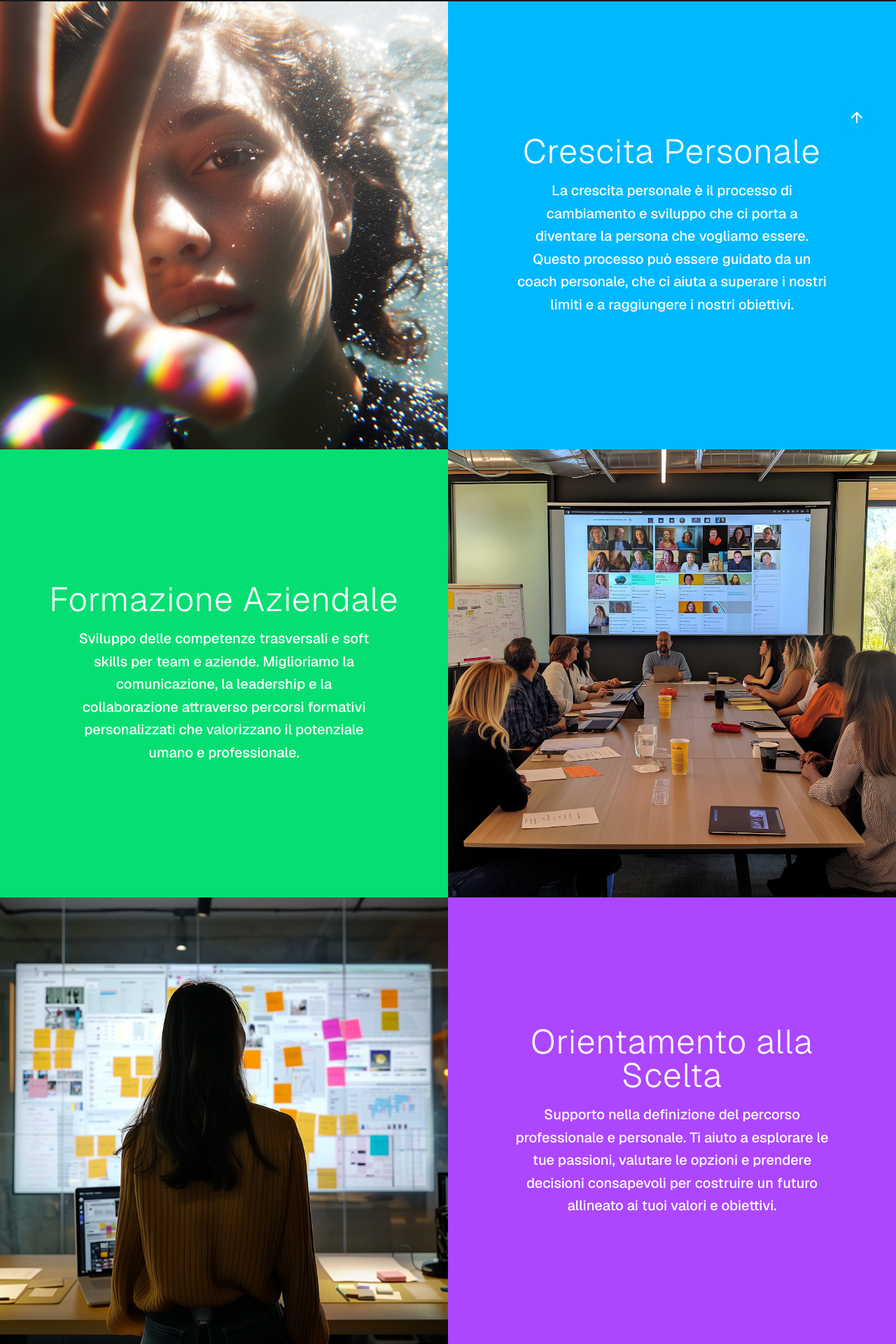
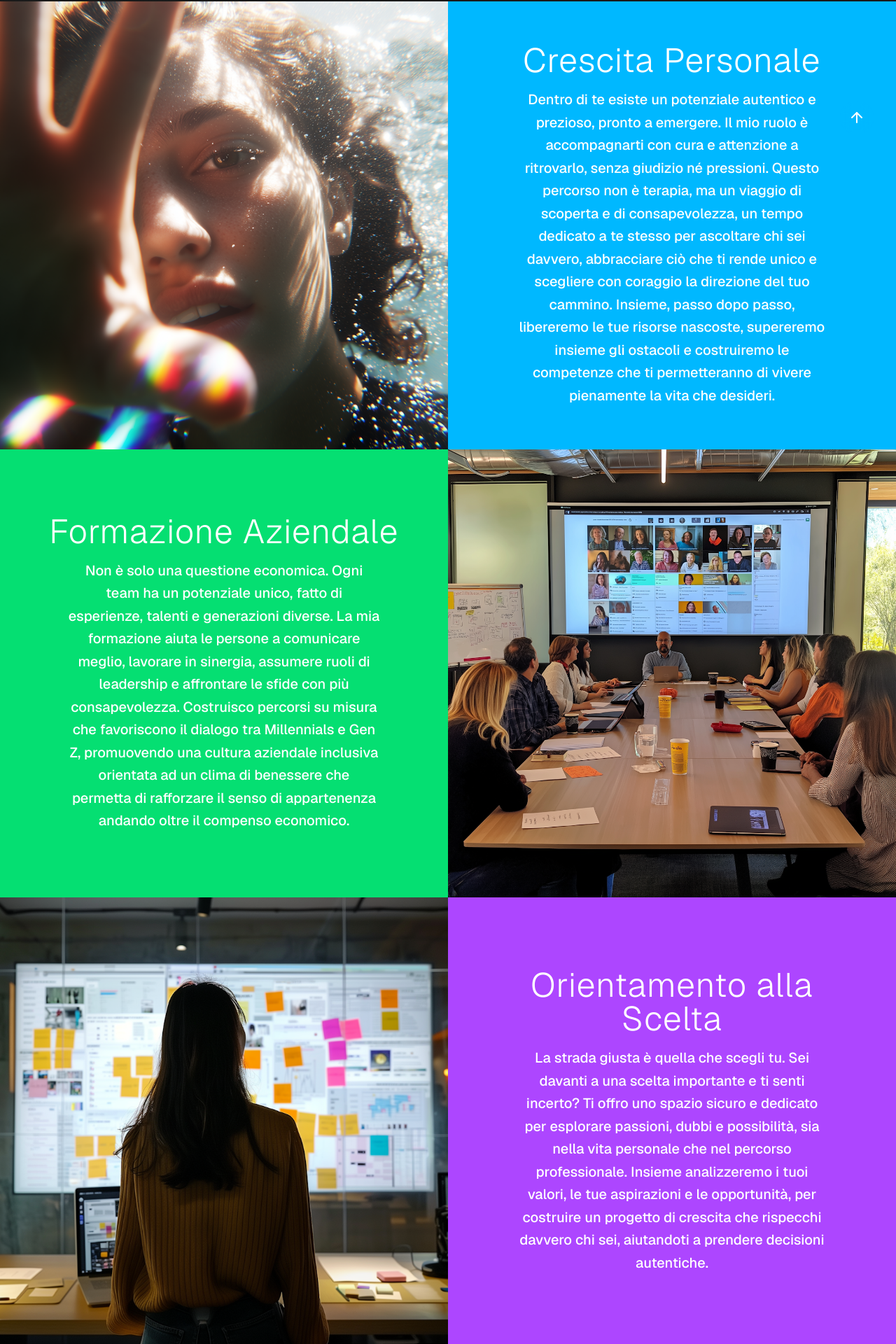
Before and after one commit to ezequiasaramburu/martina-website, a Next.js app: page / in a window 1280 px wide. Shown: the part 576-2496 px from the top of the page at 70% size. Built offline with nearby package versions, Linux system fonts and the light colour scheme.

Commit message:
update info on home page

```diff
--- a/src/components/ColorfulSection.tsx
+++ b/src/components/ColorfulSection.tsx
@@ -30,7 +30,7 @@ const sectionData: SectionData[] = [
     id: "self-esteem",
     title: "Crescita Personale",
     description:
-      "La crescita personale è il processo di cambiamento e sviluppo che ci porta a diventare la persona che vogliamo essere. Questo processo può essere guidato da un coach personale, che ci aiuta a superare i nostri limiti e a raggiungere i nostri obiettivi.",
+      "Dentro di te esiste un potenziale autentico e prezioso, pronto a emergere. Il mio ruolo è accompagnarti con cura e attenzione a ritrovarlo, senza giudizio né pressioni. Questo percorso non è terapia, ma un viaggio di scoperta e di consapevolezza, un tempo dedicato a te stesso per ascoltare chi sei davvero, abbracciare ciò che ti rende unico e scegliere con coraggio la direzione del tuo cammino. Insieme, passo dopo passo, libereremo le tue risorse nascoste, supereremo insieme gli ostacoli e costruiremo le competenze che ti permetteranno di vivere pienamente la vita che desideri.",
     backgroundColor: "bg-blue-400",
     textColor: "text-white",
     type: "text",
@@ -48,7 +48,7 @@ const sectionData: SectionData[] = [
     id: "minimalism",
     title: "Formazione Aziendale",
     description:
-      "Sviluppo delle competenze trasversali e soft skills per team e aziende. Miglioriamo la comunicazione, la leadership e la collaborazione attraverso percorsi formativi personalizzati che valorizzano il potenziale umano e professionale.",
+      "Non è solo una questione economica. Ogni team ha un potenziale unico, fatto di esperienze, talenti e generazioni diverse. La mia formazione aiuta le persone a comunicare meglio, lavorare in sinergia, assumere ruoli di leadership e affrontare le sfide con più consapevolezza. Costruisco percorsi su misura che favoriscono il dialogo tra Millennials e Gen Z, promuovendo una cultura aziendale inclusiva orientata ad un clima di benessere che permetta di rafforzare il senso di appartenenza andando oltre il compenso economico.",
     backgroundColor: "bg-green-400",
     textColor: "text-white",
     type: "text",
@@ -66,7 +66,7 @@ const sectionData: SectionData[] = [
     id: "eating",
     title: "Orientamento alla Scelta",
     description:
-      "Supporto nella definizione del percorso professionale e personale. Ti aiuto a esplorare le tue passioni, valutare le opzioni e prendere decisioni consapevoli per costruire un futuro allineato ai tuoi valori e obiettivi.",
+      "La strada giusta è quella che scegli tu. Sei davanti a una scelta importante e ti senti incerto? Ti offro uno spazio sicuro e dedicato per esplorare passioni, dubbi e possibilità, sia nella vita personale che nel percorso professionale. Insieme analizzeremo i tuoi valori, le tue aspirazioni e le opportunità, per costruire un progetto di crescita che rispecchi davvero chi sei, aiutandoti a prendere decisioni autentiche.",
     backgroundColor: "bg-purple-500",
     textColor: "text-white",
     type: "text",
@@ -84,7 +84,7 @@ const sectionData: SectionData[] = [
     id: "style",
     title: "Consulenza Filosofica",
     description:
-      "Riflessione filosofica per la vita personale e aziendale. Esploriamo valori, etica e significato attraverso il dialogo per sviluppare una maggiore consapevolezza di sé e costruire una filosofia solida per decisioni personali e prodotti commerciali.",
+      "Pensiero critico per scelte consapevoli. Propongo un percorso di riflessione filosofica per persone e aziende, volto ad approfondire valori, etica e senso delle azioni. Supporto decisioni strategiche basate su solide fondamenta etiche, integrando temi cruciali come business ethics, responsabilità sociale e le sfide etiche dell’intelligenza artificiale. Un percorso per un equilibrio consapevole tra innovazione, valori e sostenibilità.",
     backgroundColor: "bg-teal-400",
     textColor: "text-white",
     type: "text",
@@ -113,7 +113,7 @@ const TextSquare = ({ section }: { section: SectionData }) => {
           {section.title}
         </h2>
         {section.description && (
-          <p className="text-lg md:text-base lg:text-xl font-medium leading-relaxed max-w-md">
+          <p className="text-md md:text-base lg:text-xl font-medium leading-relaxed max-w-md">
             {section.description}
           </p>
         )}
```
